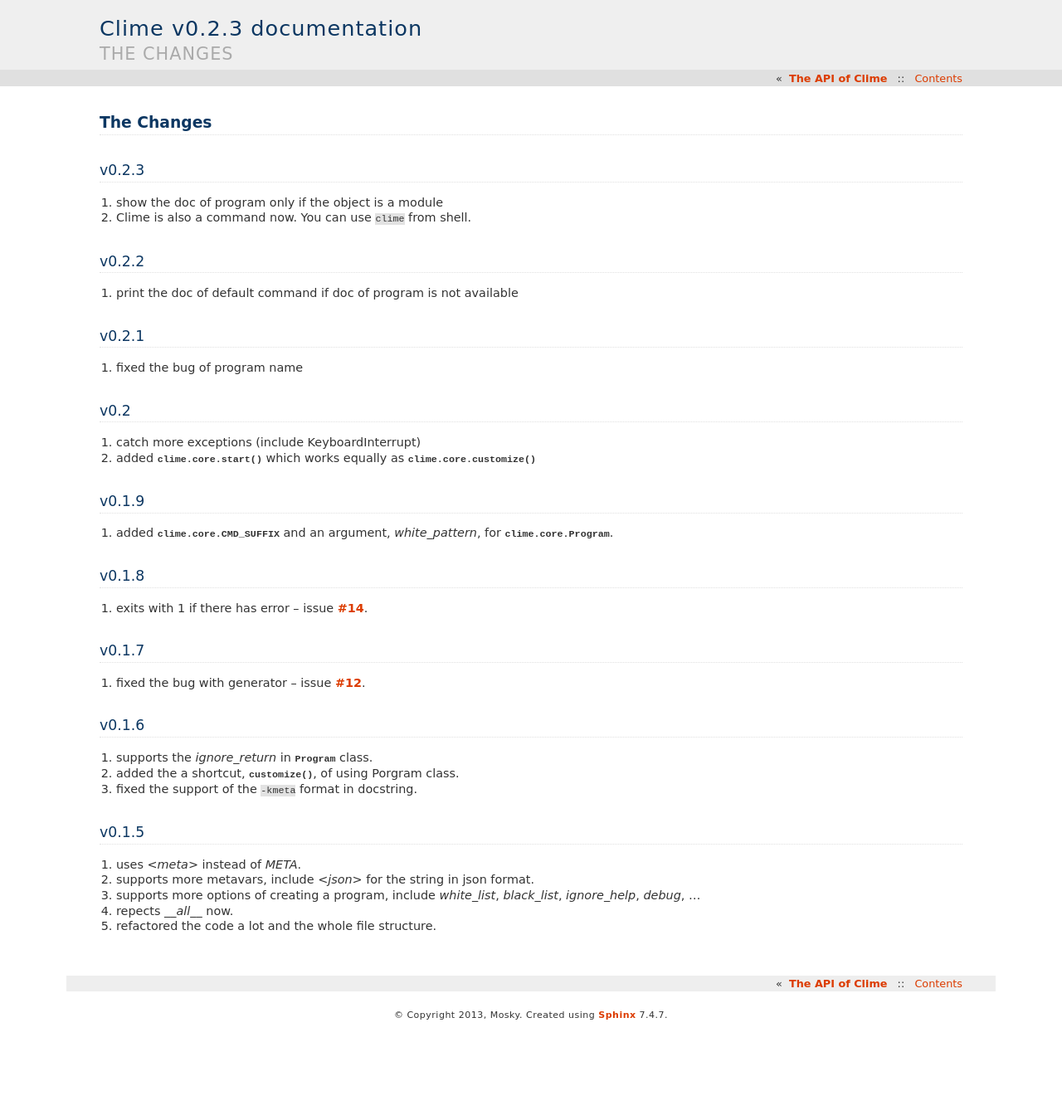
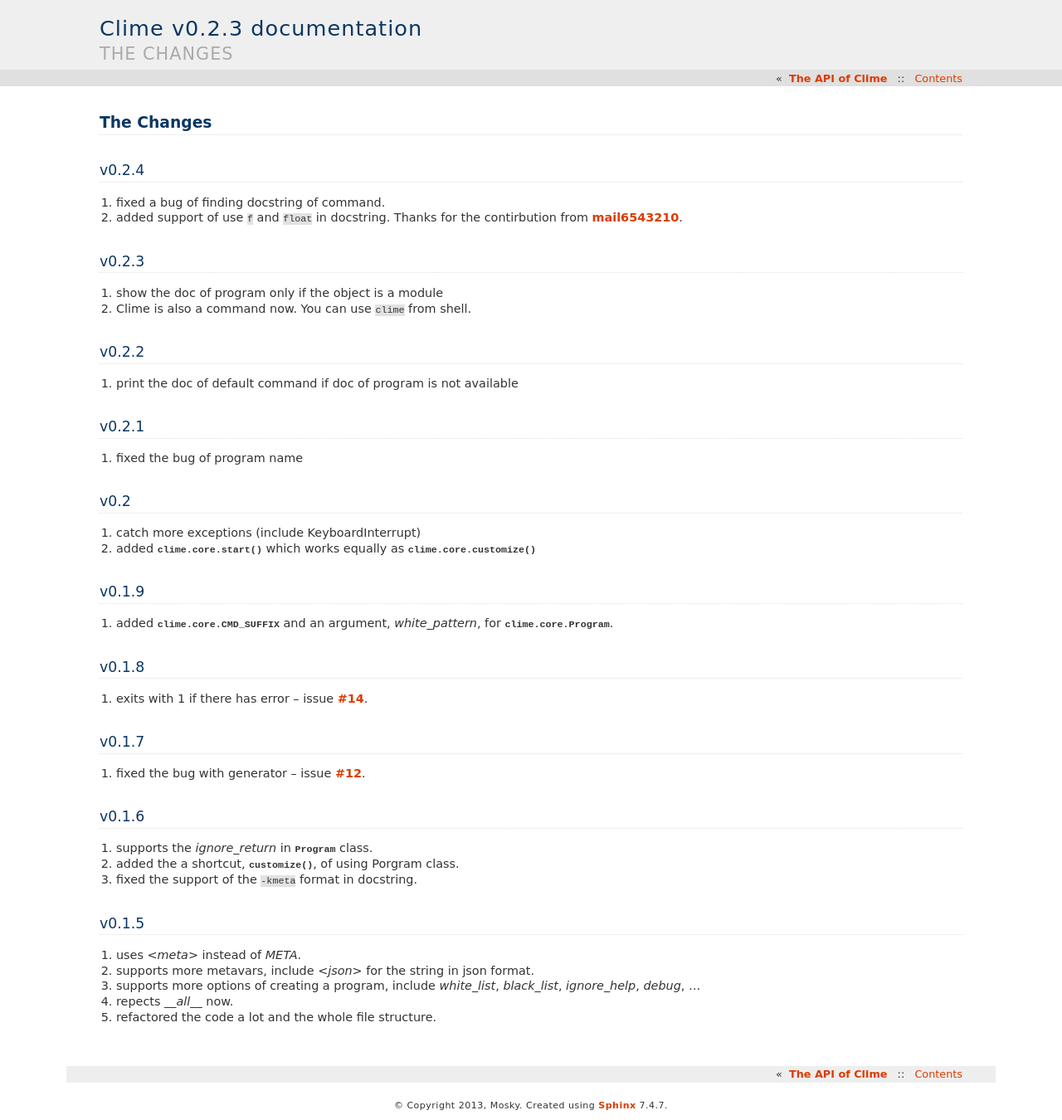
Before and after one commit to moskytw/clime, a Sphinx documentation site: the page built from docs/changes.rst, in a window 1280 px wide. Shown: the whole page at 83% size. Built offline with Sphinx 7.4.7, drawn with Linux system fonts in a browser that asks for light colours; before the commit the page ends 1241 px from its top, so only the background shows below that.

Commit message:
updated the changes.rst

```diff
--- a/docs/changes.rst
+++ b/docs/changes.rst
@@ -1,6 +1,13 @@
 
 The Changes
 ===========
+
+v0.2.4
+------
+
+1. fixed a bug of finding docstring of command.
+2. added support of use ``f`` and ``float`` in docstring. Thanks for the
+   contirbution from `mail6543210 <https://github.com/moskytw/clime/pull/18>`_.
 
 v0.2.3
 ------
```
